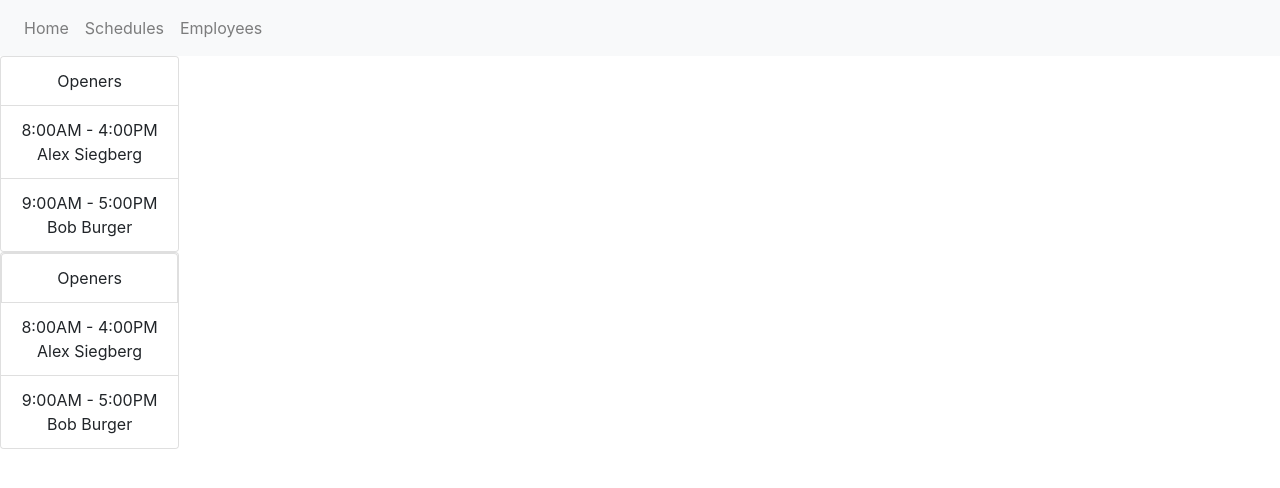
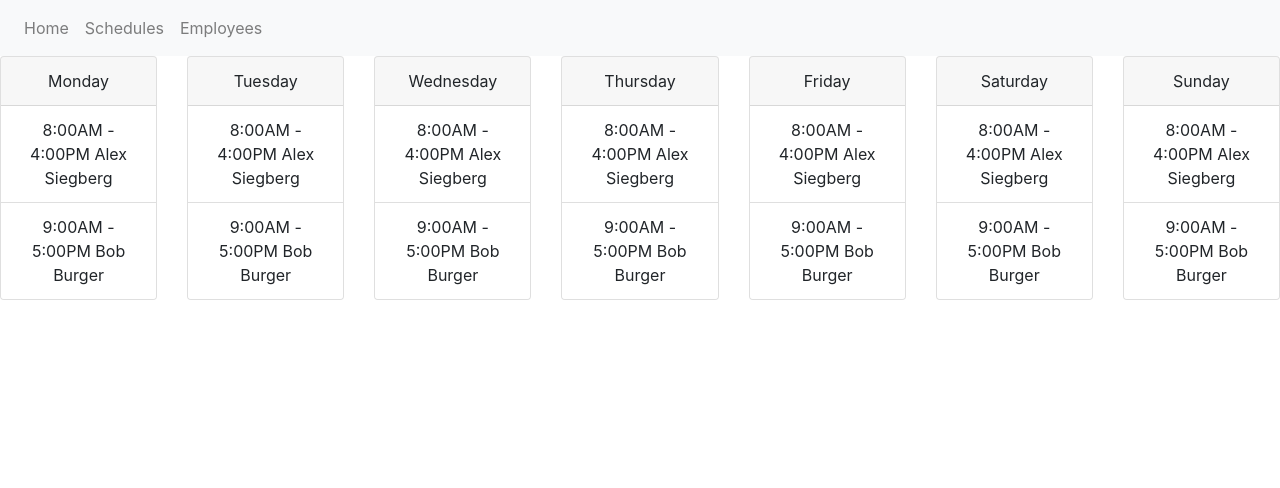
Before and after one commit to Alexx/employee-scheduler, a React (Create React App) app: page / in a window 1280 px wide. Shown: the top 488 px of the page. Built offline with nearby package versions, Linux system fonts and the light colour scheme.

Commit message:
Add ScheduleDay compinent to DRY up code.

```diff
--- a/src/components/Schedule.js
+++ b/src/components/Schedule.js
@@ -1,7 +1,8 @@
 import React from "react";
-import { Card, ListGroup } from "react-bootstrap";
+import { Row, Col, Card, ListGroup } from "react-bootstrap";
 import { v4 } from "uuid";
 import Moment from "moment";
+import ScheduleDay from "./ScheduleDay";
 
 const initialState = {
   employees: {
@@ -71,16 +72,15 @@ for (let id in initialState.employees.tueEmployees) {
 function Schedule() {
   return (
     <div>
-      <Card style={{ width: "14%" }}>
-        <ListGroup variant="flush">
-          <ListGroup.Item>Openers</ListGroup.Item>
-          {monEmployeeList}
-        </ListGroup>
-      </Card>
-      <Card style={{ width: "14%" }}>
-        <ListGroup.Item>Openers</ListGroup.Item>
-        <ListGroup variant="flush">{tueEmployeeList}</ListGroup>
-      </Card>
+      <Row>
+        <ScheduleDay day="Monday" employeeList={monEmployeeList} />
+        <ScheduleDay day="Tuesday" employeeList={tueEmployeeList} />
+        <ScheduleDay day="Wednesday" employeeList={tueEmployeeList} />
+        <ScheduleDay day="Thursday" employeeList={tueEmployeeList} />
+        <ScheduleDay day="Friday" employeeList={tueEmployeeList} />
+        <ScheduleDay day="Saturday" employeeList={tueEmployeeList} />
+        <ScheduleDay day="Sunday" employeeList={tueEmployeeList} />
+      </Row>
     </div>
   );
 }
--- /dev/null
+++ b/src/components/ScheduleDay.js
@@ -0,0 +1,15 @@
+import React from "react";
+import { Card, ListGroup, Col } from "react-bootstrap";
+
+function ScheduleDay(props) {
+  return (
+    <Col>
+      <Card>
+        <Card.Header>{props.day}</Card.Header>
+        <ListGroup variant="flush">{props.employeeList}</ListGroup>
+      </Card>
+    </Col>
+  );
+}
+
+export default ScheduleDay;
```
